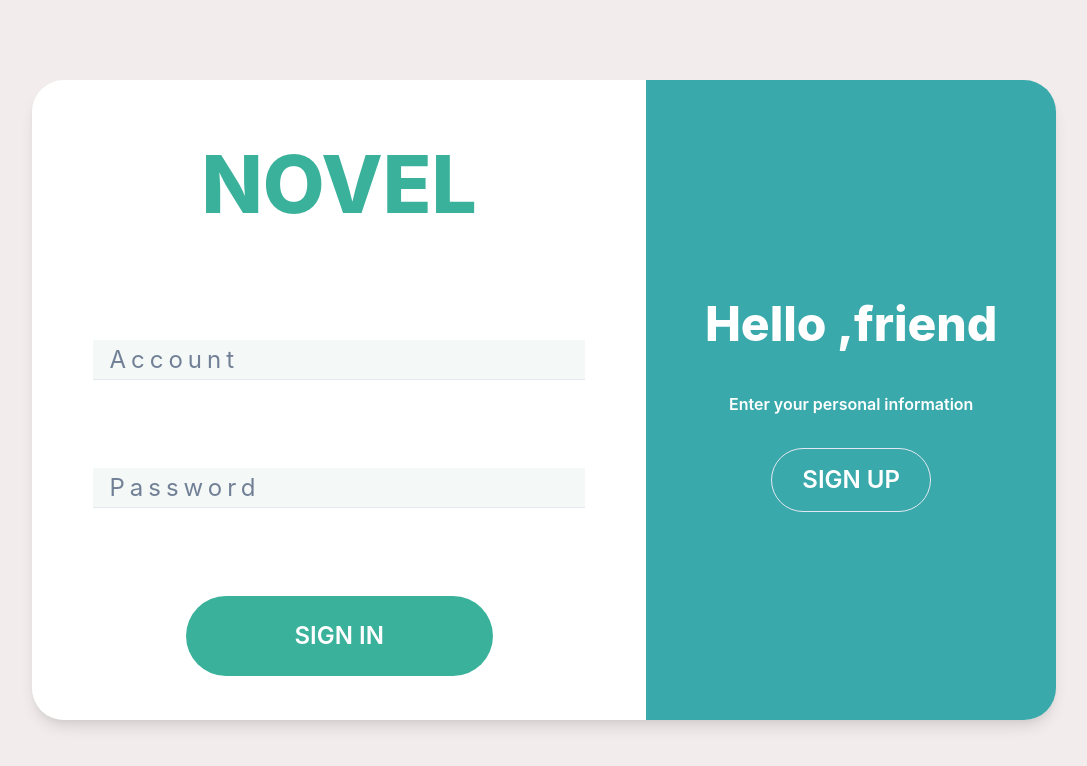
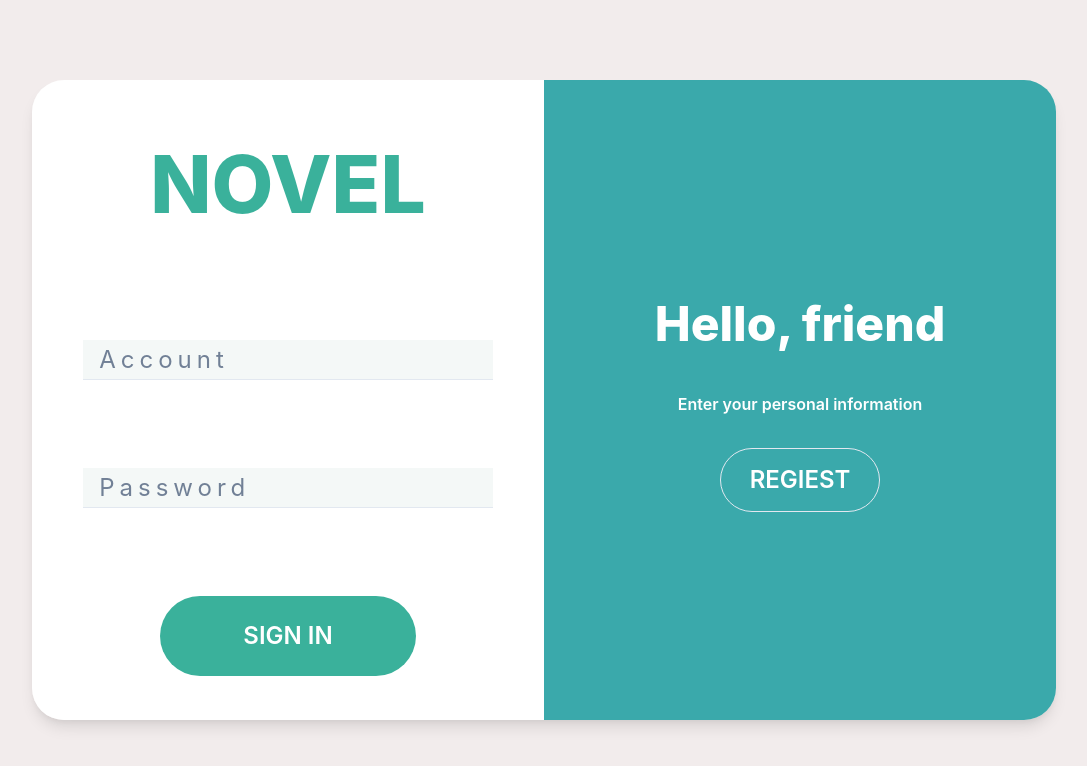
Before and after one commit to Chen-Boy-jpg/DB-Novel, a Next.js app in the folder frontend/: page /login in a window 1280 px wide. Shown: the top 766 px of the page, without its empty margins (96-1183 px from the left). Built offline with nearby package versions, Linux system fonts and the light colour scheme.

Commit message:
add login and regiest transform animation

```diff
--- /dev/null
+++ b/frontend/pages/login/components/signIn.tsx
@@ -0,0 +1,124 @@
+import React, { useState } from "react";
+import { Box, Button, Input, FormControl } from "@chakra-ui/react";
+
+const SignIn = () => {
+  const [isSwapped, setIsSwapped] = useState(false);
+
+  return (
+    <Box
+      w={"100vw"}
+      h={"100vh"}
+      display={"flex"}
+      justifyContent={"center"}
+      alignItems={"center"}
+      bgColor={"#F2ECEC"}
+    >
+      <Box
+        w={"80%"}
+        maxW={"1540px"}
+        h={"80%"}
+        maxH={"1000px"}
+        display={"flex"}
+        shadow={"lg"}
+        borderRadius={"2rem"}
+        overflow={"hidden"}
+      >
+        <Box
+          h={"100%"}
+          w={"100%"}
+          display={"flex"}
+          flexDir={"column"}
+          alignItems={"center"}
+          justifyContent={"space-around"}
+          bgColor={"white"}
+          color={"#3AB19B"}
+          style={{
+            backfaceVisibility: "hidden",
+            transform: isSwapped ? "translateX(100%)" : "none",
+            transition: "transform 0.8s ease-in-out",
+          }}
+        >
+          <Box fontSize={"5rem"} h={"20%"} fontWeight={800}>
+            NOVEL
+          </Box>
+          <FormControl w={"80%"}>
+            <Input
+              placeholder="Account"
+              variant={"flushed"}
+              fontSize={"1.5rem"}
+              bgColor={"#F4F8F7"}
+              p={"1rem"}
+              letterSpacing={"5px"}
+            />
+          </FormControl>
+          <FormControl w={"80%"}>
+            <Input
+              type="password"
+              variant={"flushed"}
+              placeholder="Password"
+              fontSize={"1.5rem"}
+              bgColor={"#F4F8F7"}
+              p={"1rem"}
+              letterSpacing={"5px"}
+            />
+          </FormControl>
+          <Button
+            color={"white"}
+            bgColor={"#3AB19B"}
+            borderRadius={"10rem"}
+            w={"50%"}
+            h={"5rem"}
+            fontSize={"1.5rem"}
+            _hover={{
+              transform: "scale(1.05)",
+            }}
+          >
+            {isSwapped ? "REGIEST" : "SIGN IN"}
+          </Button>
+        </Box>
+
+        <Box
+          w={"100%"}
+          h={"100%"}
+          bgColor={"#3AA9AB"}
+          display={"flex"}
+          flexDir={"column"}
+          alignItems={"center"}
+          justifyContent={"center"}
+          gap={"2rem"}
+          style={{
+            backfaceVisibility: "hidden",
+            transform: isSwapped ? "translateX(-100%)" : "none",
+            transition: "transform 0.8s ease-in-out",
+          }}
+        >
+          <Box fontSize={"3rem"} color={"white"} fontWeight={800}>
+            Hello, friend
+          </Box>
+          <Box fontSize={"1rem"} color={"white"} fontWeight={600}>
+            Enter your personal information
+          </Box>
+          <Button
+            variant={"outline"}
+            fontSize={"1.5rem"}
+            color={"white"}
+            h={"4rem"}
+            w={"10rem"}
+            fontWeight={600}
+            borderRadius={"10rem"}
+            _hover={{
+              transform: "scale(1.05)",
+              bgColor: "white",
+              color: "#3AB19B",
+            }}
+            onClick={() => setIsSwapped(!isSwapped)}
+          >
+            {isSwapped ? "SIGN IN" : "REGIEST"}
+          </Button>
+        </Box>
+      </Box>
+    </Box>
+  );
+};
+
+export default SignIn;
--- a/frontend/pages/login/index.tsx
+++ b/frontend/pages/login/index.tsx
@@ -1,120 +1,11 @@
-import {
-  Box,
-  Button,
-  Input,
-  FormControl,
-  FormLabel,
-  FormHelperText,
-} from "@chakra-ui/react";
+import React from "react";
 
-import React from "react";
+import SignIn from "./components/signIn";
 
 const Login = () => {
   return (
     <form>
-      <Box
-        w={"100vw"}
-        h={"100vh"}
-        display={"flex"}
-        justifyContent={"center"}
-        alignItems={"center"}
-        bgColor={"#F2ECEC"}
-      >
-        <Box
-          w={"80%"}
-          maxW={"1540px"}
-          h={"80%"}
-          maxH={"1000px"}
-          display={"flex"}
-          shadow={"lg"}
-          borderRadius={"2rem"}
-          overflow={"hidden"}
-        >
-          <Box
-            h={"100%"}
-            w={"60%"}
-            display={"flex"}
-            flexDir={"column"}
-            alignItems={"center"}
-            justifyContent={"space-around"}
-            bgColor={"white"}
-            color={"#3AB19B"}
-          >
-            <Box fontSize={"5rem"} h={"20%"} fontWeight={800}>
-              NOVEL
-            </Box>
-            <FormControl w={"80%"}>
-              <Input
-                placeholder="Account"
-                variant={"flushed"}
-                fontSize={"1.5rem"}
-                bgColor={"#F4F8F7"}
-                p={"1rem"}
-                letterSpacing={"5px"}
-              />
-            </FormControl>
-            <FormControl w={"80%"}>
-              <Input
-                type="password"
-                variant={"flushed"}
-                placeholder="Password"
-                fontSize={"1.5rem"}
-                bgColor={"#F4F8F7"}
-                p={"1rem"}
-                letterSpacing={"5px"}
-              />
-            </FormControl>
-
-            <Button
-              color={"white"}
-              bgColor={"#3AB19B"}
-              borderRadius={"10rem"}
-              w={"50%"}
-              h={"5rem"}
-              fontSize={"1.5rem"}
-              _hover={{
-                transform: "scale(1.05)",
-              }}
-            >
-              SIGN IN
-            </Button>
-          </Box>
-
-          <Box
-            w={"40%"}
-            h={"100%"}
-            bgColor={"#3AA9AB"}
-            display={"flex"}
-            flexDir={"column"}
-            alignItems={"center"}
-            justifyContent={"center"}
-            gap={"2rem"}
-          >
-            <Box fontSize={"3rem"} color={"white"} fontWeight={800}>
-              Hello ,friend
-            </Box>
-            <Box fontSize={"1rem"} color={"white"} fontWeight={600}>
-              Enter your personal information
-            </Box>
-            <Button
-              variant={"outline"}
-              fontSize={"1.5rem"}
-              color={"white"}
-              h={"4rem"}
-              w={"10rem"}
-              fontWeight={600}
-              borderRadius={"10rem"}
-              _hover={{
-                transform: "scale(1.05)",
-                bgColor: "white",
-                color: "#3AB19B",
-              }}
-            >
-              SIGN UP
-            </Button>
-          </Box>
-        </Box>
-      </Box>
+      <SignIn />
     </form>
   );
 };
```
